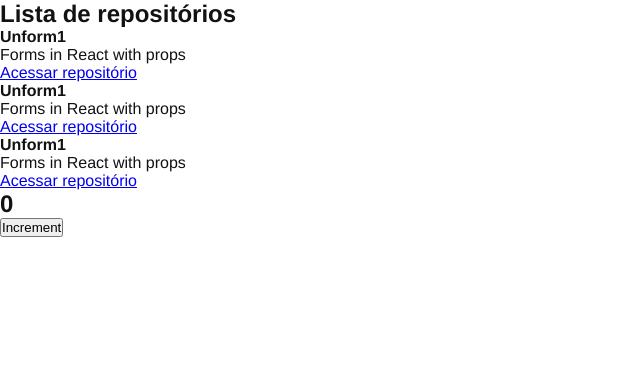
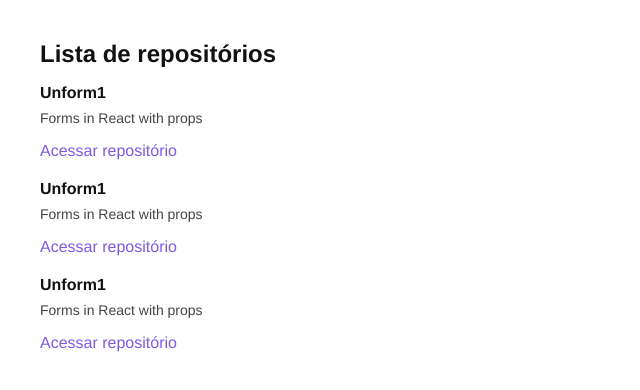
Before and after one commit to gabrieldasneves/Github-Explorer, a React app: page / in a window 1280 px wide. Shown: the top 390 px of the page, without its empty margins (0-640 px from the left). Built offline with nearby package versions, Linux system fonts and the light colour scheme.

Commit message:
repositories styles

```diff
--- a/src/App.jsx
+++ b/src/App.jsx
@@ -1,4 +1,3 @@
-import { Counter } from './components/Counter';
 import { RepositoryList } from './components/RepositoryList';
 import './styles/global.scss';
 
@@ -7,7 +6,6 @@
     return (
         <>
             <RepositoryList />
-            <Counter />
         </>
 
     )
--- a/src/components/Counter.jsx
+++ /dev/null
@@ -1,19 +0,0 @@
-import { useState } from "react";
-
-export function Counter(){
-
-    const [counter, setCounter] = useState(0);
-
-    function increment(){
-        setCounter(counter + 1);
-    }
-
-    return(
-        <div>
-            <h2>{counter}</h2>
-            <button type="button" onClick={increment}>
-                Increment
-            </button>
-        </div>
-    )
-}
--- a/src/components/RepositoryList.jsx
+++ b/src/components/RepositoryList.jsx
@@ -1,5 +1,5 @@
 import {RepositoryItem} from "./RepositoryItem";
-
+import '../styles/repositories.scss'
 const repository = {
     name:"Unform1" ,
     description:"Forms in React with props" ,
--- /dev/null
+++ b/src/styles/repositories.scss
@@ -0,0 +1,29 @@
+section.repository-list {
+    margin: 40px;
+
+    h1{
+        margin-bottom: 16px;
+    }
+
+    ul{
+        list-style: none;
+    }
+    li{
+        & + li {
+            margin-top: 20px;
+        }
+    }
+
+    p{
+        font-size: 14px;
+        color: #444;
+        margin-top: 8px;
+    }
+
+    a{
+        display: inline-block;
+        margin-top: 16px;
+        text-decoration: none;
+        color: #8257e6
+    }
+}
```
